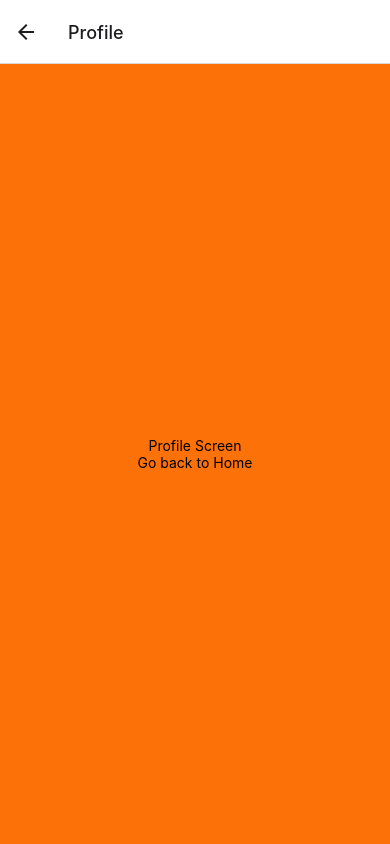
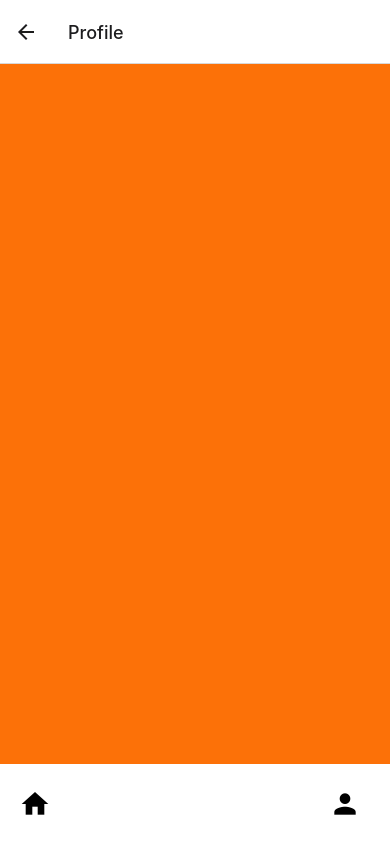
Before and after one commit to sohamsal/measured-golf, a React Native app: screen /Profile in a window 390 px wide. Built offline with nearby package versions, Linux system fonts and the light colour scheme.

Commit message:
added home + profile button (need to fix home button to middle)

```diff
--- a/screens/HomeScreen.js
+++ b/screens/HomeScreen.js
@@ -1,6 +1,7 @@
 import React from 'react';
 import { View, Text, StyleSheet, TouchableOpacity, Linking, Alert, Image } from 'react-native';
 import { useNavigation } from '@react-navigation/native';
+import { MaterialIcons } from '@expo/vector-icons';
 
 const HomeScreen = () => {
   const navigation = useNavigation();
@@ -17,10 +18,12 @@ const HomeScreen = () => {
     }
   };
 
-  const handleBarPress = () => {
+  const handleBarPressHome = () => {
+    navigation.navigate('Home');
+  };
+  const handleBarPressProfile = () => {
     navigation.navigate('Profile');
   };
-
   return (
     <View style={styles.container}>
       <Text style={styles.welcomeText}>Welcome, Will!</Text>
@@ -34,8 +37,12 @@ const HomeScreen = () => {
       </View>
       {/*Add the calendar over here..*/}
       <View style={styles.bottomBar}>
-        <TouchableOpacity style={styles.barButton} onPress={handleBarPress}>
-            <Image source={require('../assets/icon.png')} style={styles.barButtonImage} />
+        <TouchableOpacity style={styles.profileButton} onPress={handleBarPressHome}>
+            {/* <Image source={require('../assets/icon.png')} style={styles.barButtonImage} /> */}
+            <MaterialIcons name="home" size={32} color="black" />
+        </TouchableOpacity>
+        <TouchableOpacity style={styles.profileButton} onPress={handleBarPressProfile}>
+          <MaterialIcons name="person" size={32} color="black" />
         </TouchableOpacity>
       </View>
     </View>
@@ -81,11 +88,12 @@ const styles = StyleSheet.create({
         position: 'absolute',
         bottom: 0,
         flexDirection: 'row',
-    justifyContent: 'center',
+        justifyContent: 'space-between',
         alignItems: 'center',
         width: '100%',
         backgroundColor: 'white',
         height: 80,
+        paddingHorizontal: 10,
     },
     barButton: {
         width: 100,
@@ -95,12 +103,31 @@ const styles = StyleSheet.create({
         backgroundColor: 'white',
         borderRadius: 50,
         bottom: 20,
+        alignSelf: 'center',
+        position: 'relative',
     },
     barButtonImage: {
       width: 70,
       height: 70,
       borderRadius: 35,
-  }
+    },
+    profileButtonContainer: {
+      width: 60,
+      height: 60,
+      justifyContent: 'center',
+      alignItems: 'center',
+      backgroundColor: 'white',
+      borderRadius: 30,
+    },
+    profileButton: {
+        width: 50,
+        height: 50,
+        justifyContent: 'center',
+        alignItems: 'center',
+        backgroundColor: 'white',
+        borderRadius: 25,
+        marginRight: 10, // ensure the profile button is pushed to the right
+    },
   });
 
 export default HomeScreen;
--- a/screens/ProfileScreen.js
+++ b/screens/ProfileScreen.js
@@ -1,13 +1,28 @@
 import React from 'react';
-import { View, Text, StyleSheet, TouchableOpacity } from 'react-native';
+import { View, Text, StyleSheet, TouchableOpacity, Linking, Alert, Image } from 'react-native';
+import { useNavigation } from '@react-navigation/native';
+import { MaterialIcons } from '@expo/vector-icons';
 
-const ProfileScreen = ({ navigation }) => {
+const HomeScreen = () => {
+  const navigation = useNavigation();
+
+  const handleBarPressHome = () => {
+    navigation.navigate('Home');
+  };
+  const handleBarPressProfile = () => {
+    navigation.navigate('Profile');
+  };
   return (
     <View style={styles.container}>
-      <Text>Profile Screen</Text>
-      <TouchableOpacity onPress={() => navigation.navigate('Home')}>
-        <Text>Go back to Home</Text>
+      <View style={styles.bottomBar}>
+        <TouchableOpacity style={styles.profileButton} onPress={handleBarPressHome}>
+            {/* <Image source={require('../assets/icon.png')} style={styles.barButtonImage} /> */}
+            <MaterialIcons name="home" size={32} color="black" />
         </TouchableOpacity>
+        <TouchableOpacity style={styles.profileButton} onPress={handleBarPressProfile}>
+          <MaterialIcons name="person" size={32} color="black" />
+        </TouchableOpacity>
+      </View>
     </View>
   );
 };
@@ -15,10 +30,54 @@ const ProfileScreen = ({ navigation }) => {
 const styles = StyleSheet.create({
     container: {
       flex: 1,
+      justifyContent: 'flex-start',
+      backgroundColor: '#fc7108',
+      paddingTop: 50,
+    },
+    bottomBar: {
+        position: 'absolute',
+        bottom: 0,
+        flexDirection: 'row',
+        justifyContent: 'space-between',
+        alignItems: 'center',
+        width: '100%',
+        backgroundColor: 'white',
+        height: 80,
+        paddingHorizontal: 10,
+    },
+    barButton: {
+        width: 100,
+        height: 100,
         justifyContent: 'center',
-    backgroundColor: '#fc7108',
         alignItems: 'center',
+        backgroundColor: 'white',
+        borderRadius: 50,
+        bottom: 20,
+        alignSelf: 'center',
+        position: 'relative',
+    },
+    barButtonImage: {
+      width: 70,
+      height: 70,
+      borderRadius: 35,
+    },
+    profileButtonContainer: {
+      width: 60,
+      height: 60,
+      justifyContent: 'center',
+      alignItems: 'center',
+      backgroundColor: 'white',
+      borderRadius: 30,
+    },
+    profileButton: {
+        width: 50,
+        height: 50,
+        justifyContent: 'center',
+        alignItems: 'center',
+        backgroundColor: 'white',
+        borderRadius: 25,
+        marginRight: 10, // ensure the profile button is pushed to the right
     },
   });
 
-export default ProfileScreen;
+export default HomeScreen;
```
Lines whose indentation alone changed are shown as unchanged.
